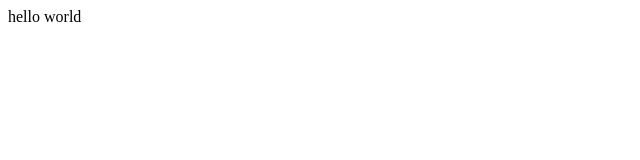
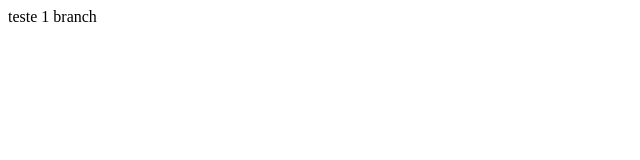
Before and after one commit to guipx2011-sketch/rebo0, a plain HTML site: page index.html in a window 1280 px wide. Shown: the full height of the page, 0-640 px from the left. Drawn offline with Linux system fonts and the light colour scheme.

Commit message:
teste .1 -branch
tirei o Hello world e adicionei teste1 branch

```diff
--- a/index.html
+++ b/index.html
@@ -6,6 +6,6 @@
     <title>Document</title>
 </head>
 <body>
-    hello world
+    teste 1 branch
 </body>
 </html>
```
